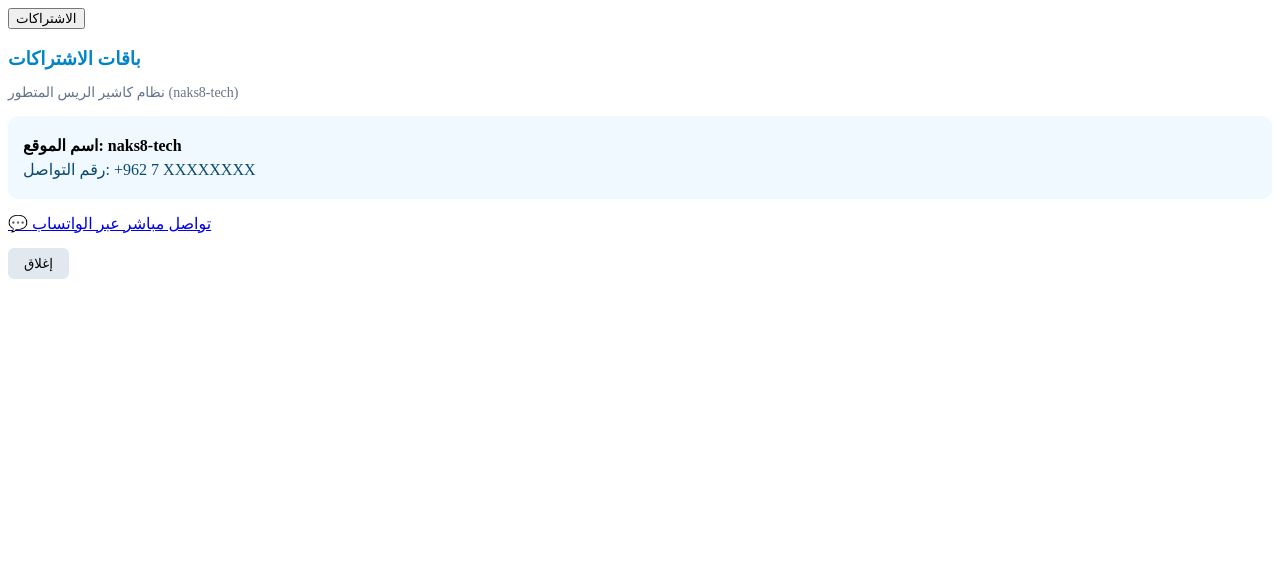
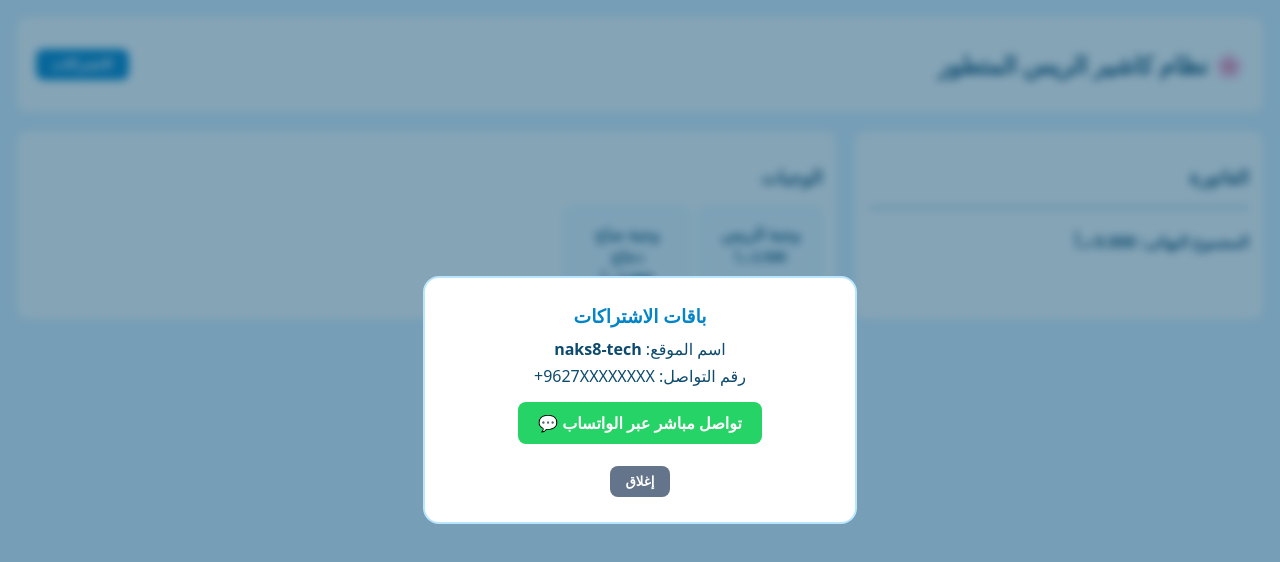
Before and after one commit to aboodmaks8-tech/casher-alrees, a plain HTML site: page index.html in a window 1280 px wide. Both pictures are taken after a click on the button "الاشتراكات". Drawn offline with Linux system fonts and the light colour scheme.

Commit message:
Refactor HTML structure and styles for subscription modal

```diff
--- a/index.html
+++ b/index.html
@@ -1,22 +1,234 @@
-<!-- زر الاشتراكات في شريط العنوان أعلى الواجهة -->
-<button class="btn-primary" onclick="openSubscriptionModal()">الاشتراكات</button>
+<!DOCTYPE html>
+<html lang="ar" dir="rtl">
+<head>
+  <meta charset="UTF-8">
+  <meta name="viewport" content="width=device-width, initial-scale=1.0">
+  <title>نظام كاشير الريس المتطور</title>
+  <style>
+    /* --- تنسيقات التصميم بالأزرق السماوي والأبيض --- */
+    :root {
+      --bg-primary: #e0f2fe;
+      --bg-card: #ffffff;
+      --bg-accent: #0284c7;
+      --text-main: #0c4a6e;
+      --border-color: #bae6fd;
+    }
 
-<!-- النافذة المنبثقة للاشتراكات والتواصل -->
-<div id="subscriptionModal" class="modal-overlay">
-  <div class="modal-content">
-    <h3 style="color: #0284c7; margin-bottom: 10px;">باقات الاشتراكات</h3>
-    <p style="color: #64748b; font-size: 14px;">نظام كاشير الريس المتطور (naks8-tech)</p>
+    body {
+      background-color: var(--bg-primary);
+      color: var(--text-main);
+      font-family: system-ui, -apple-system, sans-serif;
+      margin: 0;
+      padding: 15px;
+    }
 
-    <div style="background: #f0f9ff; padding: 15px; border-radius: 10px; margin: 15px 0;">
-      <p style="margin: 5px 0; font-weight: bold;">اسم الموقع: naks8-tech</p>
-      <p style="margin: 5px 0; color: #0c4a6e;">رقم التواصل: <span dir="ltr">+962 7 XXXXXXXX</span></p>
+    .top-bar {
+      display: flex;
+      justify-content: space-between;
+      align-items: center;
+      background: var(--bg-card);
+      padding: 12px 20px;
+      border-radius: 12px;
+      border: 1px solid var(--border-color);
+      margin-bottom: 15px;
+    }
+
+    .btn {
+      background: var(--bg-accent);
+      color: white;
+      border: none;
+      padding: 8px 16px;
+      border-radius: 8px;
+      cursor: pointer;
+      font-weight: bold;
+    }
+
+    .main-grid {
+      display: grid;
+      grid-template-columns: 1fr 2fr;
+      gap: 15px;
+    }
+
+    .panel {
+      background: var(--bg-card);
+      padding: 15px;
+      border-radius: 12px;
+      border: 1px solid var(--border-color);
+    }
+
+    .meals-grid {
+      display: grid;
+      grid-template-columns: repeat(auto-fill, minmax(120px, 1fr));
+      gap: 10px;
+      margin-top: 10px;
+    }
+
+    .meal-card {
+      background: #f0f9ff;
+      border: 1px solid var(--border-color);
+      padding: 15px;
+      border-radius: 8px;
+      text-align: center;
+      cursor: pointer;
+      font-weight: bold;
+    }
+
+    .cart-item {
+      display: flex;
+      justify-content: space-between;
+      align-items: center;
+      background: #f0f9ff;
+      padding: 10px;
+      border-radius: 8px;
+      margin-bottom: 8px;
+      border: 1px solid var(--border-color);
+    }
+
+    .qty-input {
+      width: 50px;
+      text-align: center;
+      border: 1px solid var(--border-color);
+      border-radius: 6px;
+      padding: 4px;
+      font-weight: bold;
+    }
+
+    /* --- النافذة المنبثقة (الاشتراكات) --- */
+    .modal-overlay {
+      display: none; /* مخفية افتراضياً حتى لا تخرب الصفحة */
+      position: fixed;
+      top: 0; left: 0; width: 100%; height: 100%;
+      background: rgba(12, 74, 110, 0.5);
+      backdrop-filter: blur(4px);
+      justify-content: center;
+      align-items: center;
+      z-index: 1000;
+    }
+
+    .modal-content {
+      background: white;
+      padding: 25px;
+      border-radius: 16px;
+      width: 90%;
+      max-width: 380px;
+      text-align: center;
+      border: 2px solid var(--border-color);
+    }
+
+    .whatsapp-btn {
+      background: #25d366;
+      color: white;
+      text-decoration: none;
+      display: inline-block;
+      padding: 10px 20px;
+      border-radius: 8px;
+      font-weight: bold;
+      margin-top: 10px;
+    }
+  </style>
+</head>
+<body>
+
+  <!-- شريط العناوين العلوية -->
+  <div class="top-bar">
+    <h2>🌸 نظام كاشير الريس المتطور</h2>
+    <button class="btn" onclick="openModal()">الاشتراكات</button>
+  </div>
+
+  <!-- المحتوى الرئيسي -->
+  <div class="main-grid">
+    <!-- الفاتورة والحساب -->
+    <div class="panel">
+      <h3>الفاتورة</h3>
+      <div id="cartItems"></div>
+      <hr style="border-color: var(--border-color);">
+      <h4>المجموع النهائى: <span id="totalPrice">0.000</span> د.أ</h4>
     </div>
 
-    <a id="whatsappLink" href="#" target="_blank" class="whatsapp-btn">
-      💬 تواصل مباشر عبر الواتساب
-    </a>
+    <!-- قائمة الوجبات -->
+    <div class="panel">
+      <h3>الوجبات</h3>
+      <div class="meals-grid">
+        <div class="meal-card" onclick="addToCart('وجبة الريس', 2.500)">
+          وجبة الريس<br><small>2.500 د.أ</small>
+        </div>
+        <div class="meal-card" onclick="addToCart('وجبة صاج دجاج', 3.000)">
+          وجبة صاج دجاج<br><small>3.000 د.أ</small>
+        </div>
+      </div>
+    </div>
+  </div>
 
-    <br>
-    <button onclick="closeSubscriptionModal()" style="margin-top: 15px; background: #e2e8f0; border: none; padding: 8px 16px; border-radius: 6px; cursor: pointer;">إغلاق</button>
+  <!-- نافذة الاشتراكات والتواصل -->
+  <div id="subModal" class="modal-overlay">
+    <div class="modal-content">
+      <h3 style="color: #0284c7; margin: 0 0 10px 0;">باقات الاشتراكات</h3>
+      <p style="margin: 5px 0;">اسم الموقع: <strong>naks8-tech</strong></p>
+      <p style="margin: 5px 0;">رقم التواصل: <span dir="ltr">+9627XXXXXXXX</span></p>
+
+      <a id="waLink" href="#" target="_blank" class="whatsapp-btn">تواصل مباشر عبر الواتساب 💬</a>
+      <br><br>
+      <button class="btn" style="background: #64748b;" onclick="closeModal()">إغلاق</button>
+    </div>
   </div>
-</div>
+
+  <script>
+    // --- إعدادات النافذة المنبثقة ---
+    function openModal() {
+      const phone = "9627XXXXXXXX"; // ضع رقم الواتساب هنا
+      const msg = encodeURIComponent("مرحباً، أرغب بالاستفسار عن اشتراكات موقع naks8-tech");
+      document.getElementById('waLink').href = `https://wa.me/${phone}?text=${msg}`;
+      document.getElementById('subModal').style.display = 'flex';
+    }
+
+    function closeModal() {
+      document.getElementById('subModal').style.display = 'none';
+    }
+
+    // --- إدار الفاتورة وتعديل الكمية ---
+    let cart = [];
+
+    function addToCart(name, price) {
+      let item = cart.find(i => i.name === name);
+      if (item) {
+        item.qty++;
+      } else {
+        cart.push({ name, price, qty: 1 });
+      }
+      renderCart();
+    }
+
+    function updateQty(index, newQty) {
+      let q = parseInt(newQty);
+      cart[index].qty = (isNaN(q) || q < 1) ? 1 : q;
+      renderCart();
+    }
+
+    function renderCart() {
+      const container = document.getElementById('cartItems');
+      container.innerHTML = '';
+      let total = 0;
+
+      cart.forEach((item, i) => {
+        let itemTotal = item.price * item.qty;
+        total += itemTotal;
+        container.innerHTML += `
+          <div class="cart-item">
+            <div>
+              <strong>${item.name}</strong><br>
+              <small>${item.price.toFixed(3)} د.أ</small>
+            </div>
+            <div>
+              الكمية:
+              <input type="number" class="qty-input" value="${item.qty}" min="1" onchange="updateQty(${i}, this.value)">
+            </div>
+            <div><strong>${itemTotal.toFixed(3)}</strong></div>
+          </div>
+        `;
+      });
+
+      document.getElementById('totalPrice').innerText = total.toFixed(3);
+    }
+  </script>
+</body>
+</html>
```
